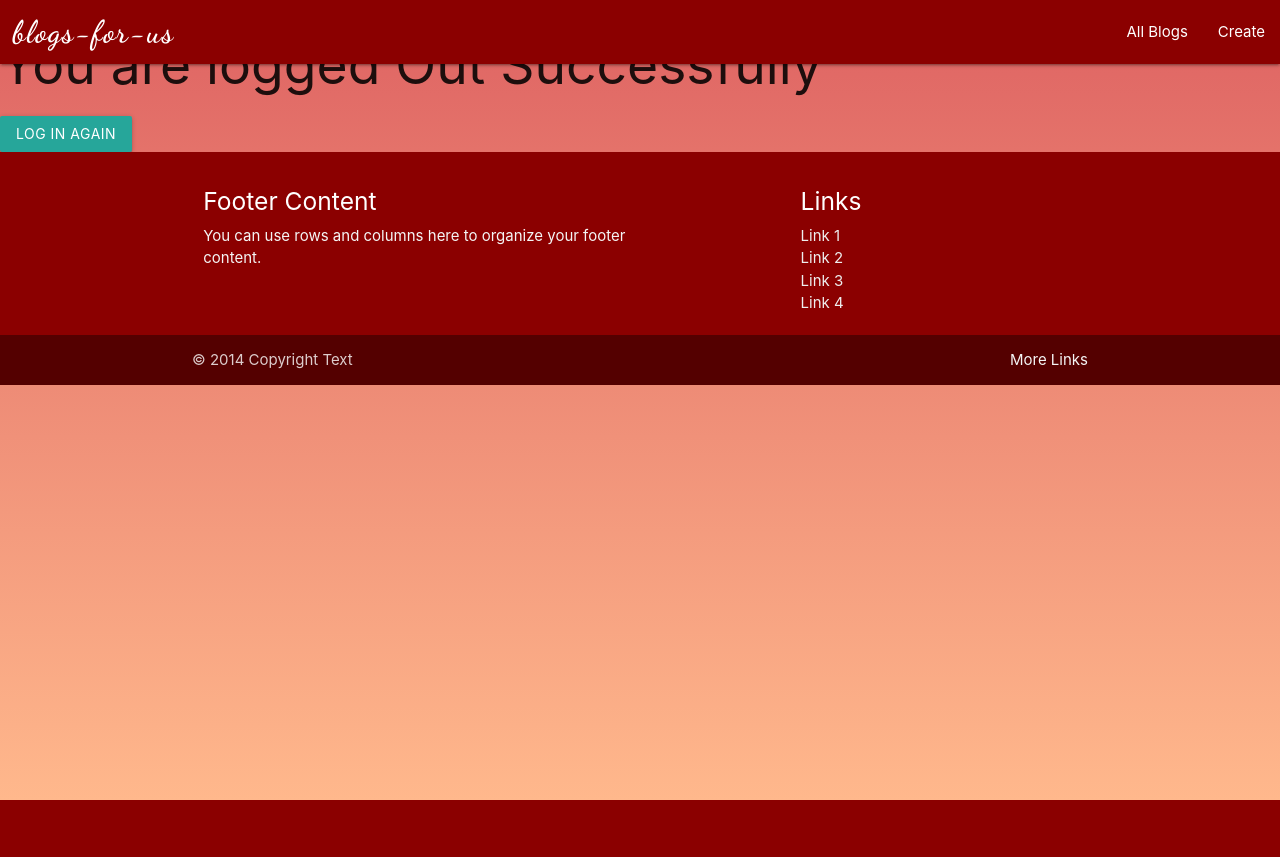
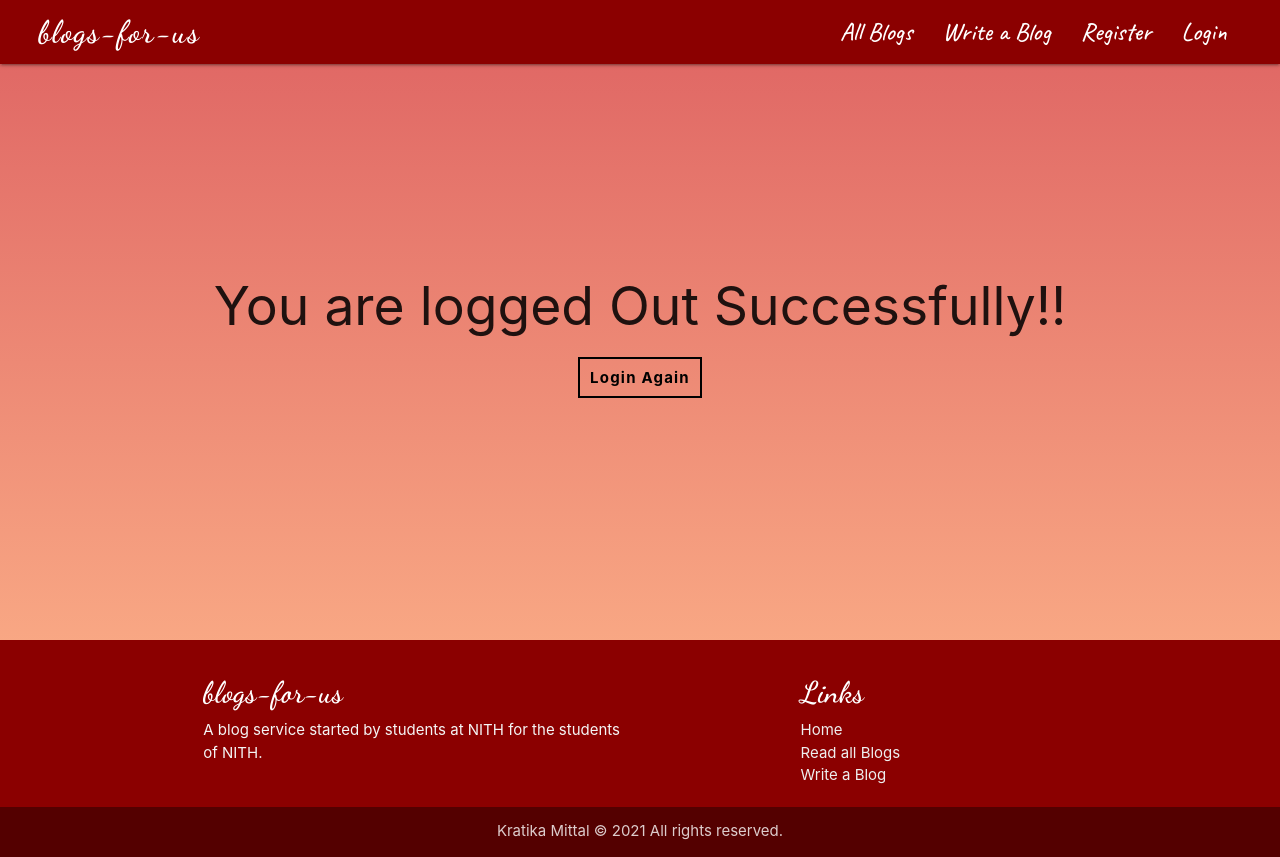
Before and after one commit to kratika19/blog, a Django app: page /logout/ in a window 1280 px wide. Before the commit the page ends 800 px from the top, so only its background shows below. Run offline with Django 3.2, Linux system fonts and the light colour scheme.

Commit message:
basic styling

```diff
--- a/blogs/forms.py
+++ b/blogs/forms.py
@@ -19,4 +19,4 @@ class BlogForm(forms.ModelForm):
 class UserRegistrationsForm(UserCreationForm):
     class Meta:
         model = User
-        fields = ['username', 'password1', 'password2']
+        fields = ['username', 'email', 'password1', 'password2']
--- a/blogs/templates/blogs/all_blogs.html
+++ b/blogs/templates/blogs/all_blogs.html
@@ -12,7 +12,7 @@
 
 {% block content %}
     <section id="all-blogs">
-        <h1>All blogs</h1>
+        <h1>~ All blogs ~</h1>
         <div class="grid">
             {% for blog in blogs %}
                 {% include 'blogs/includes/blogCard.html' %}
--- a/blogs/templates/blogs/base.html
+++ b/blogs/templates/blogs/base.html
@@ -21,14 +21,31 @@
             <a href="#" data-target="mobile-demo" class="sidenav-trigger"><i class="material-icons">menu</i></a>
             <ul class="right hide-on-med-and-down">
                 <li><a href="{% url 'all-blogs' %}">All Blogs</a></li>
-                <li><a href="#">Create</a></li>
+                <li><a href="{% url 'write_blog' %}">Write a Blog</a></li>
+                {% if user.is_authenticated %}
+                    <li><a href="#">Profile</a></li>
+                    <li><a href="{% url 'logout' %}">Logout</a></li>
+                {% else %}
+                    <li><a href="{% url 'register' %}">Register</a></li>
+                    <li><a href="{% url 'login' %}">Login</a></li>
+                {% endif %}
             </ul>
         </div>
     </nav>
 
     <ul class="sidenav" id="mobile-demo">
+        <li><a href="{% url 'home' %}" class="brand-logo">blogs-for-us</a>
+        </li>
+        <li><a href="{% url 'home' %}">Home</a></li>
         <li><a href="{% url 'all-blogs' %}">All blogs</a></li>
-        <li><a href="#">Create</a></li>
+        <li><a href="{% url 'write_blog' %}">Write a Blog</a></li>
+        {% if user.is_authenticated %}
+            <li><a href="#">Profile</a></li>
+            <li><a href="{% url 'logout' %}">Logout</a></li>
+        {% else %}
+            <li><a href="{% url 'register' %}">Register</a></li>
+            <li><a href="{% url 'login' %}">Login</a></li>
+        {% endif %}
     </ul>
 </div>
 
@@ -40,25 +57,23 @@
     <div class="container">
         <div class="row">
             <div class="col l6 s12">
-                <h5 class="white-text">Footer Content</h5>
-                <p class="grey-text text-lighten-4">You can use rows and columns here to organize your footer
-                    content.</p>
+                <h5 class="white-text">blogs-for-us</h5>
+                <p class="grey-text text-lighten-4">A blog service started by students at NITH for the students of
+                    NITH.</p>
             </div>
             <div class="col l4 offset-l2 s12">
                 <h5 class="white-text">Links</h5>
                 <ul>
-                    <li><a class="grey-text text-lighten-3" href="#!">Link 1</a></li>
-                    <li><a class="grey-text text-lighten-3" href="#!">Link 2</a></li>
-                    <li><a class="grey-text text-lighten-3" href="#!">Link 3</a></li>
-                    <li><a class="grey-text text-lighten-3" href="#!">Link 4</a></li>
+                    <li><a class="grey-text text-lighten-3" href="{% url 'home' %}">Home</a></li>
+                    <li><a class="grey-text text-lighten-3" href="{% url 'all-blogs' %}">Read all Blogs</a></li>
+                    <li><a class="grey-text text-lighten-3" href="{% url 'write_blog' %}">Write a Blog</a></li>
                 </ul>
             </div>
         </div>
     </div>
     <div class="footer-copyright">
         <div class="container">
-            © 2014 Copyright Text
-            <a class="grey-text text-lighten-4 right" href="#!">More Links</a>
+            Kratika Mittal © 2021 All rights reserved.
         </div>
     </div>
 </footer>
--- a/blogs/templates/blogs/create.html
+++ b/blogs/templates/blogs/create.html
@@ -11,7 +11,7 @@
 {% block content %}
     <main>
         <section class="content">
-            <h1>Write your blog</h1>
+            <h1>~ Write a blog ~</h1>
             <form action="{% url 'write_blog' %}" method="POST" class="my-form">
                 {% csrf_token %}
                 {% for field in form %}
--- a/blogs/templates/blogs/login.html
+++ b/blogs/templates/blogs/login.html
@@ -12,7 +12,7 @@
 {% block content %}
     <main>
         <section class="content">
-        <h2>Login to your Account</h2>
+            <h2>~ Login to your Account ~</h2>
             <form action="{% url 'login' %}" method="POST" class="my-form">
                 {% csrf_token %}
                 {% for field in form %}
@@ -24,9 +24,9 @@
                 {% endfor %}
                 <div class="btn-wrapper">
                     <button type="submit">Log in</button>
+                    <p>Does not have an account? <a href="{% url 'register' %}">Register here!</a></p>
                 </div>
             </form>
-        <p>Does not have an account? <a href="{% url 'register' %}">Register here!</a></p>
         </section>
     </main>
 {% endblock %}
--- a/blogs/templates/blogs/logout.html
+++ b/blogs/templates/blogs/logout.html
@@ -1,11 +1,18 @@
 {% extends 'blogs/base.html' %}
 {% load static %}
+{% block title %}
+    Logged out
+{% endblock %}
+{% block css_files %}
+    <link rel="stylesheet" href="{% static 'css/logout.css' %}?{% now "U" %}">
+{% endblock %}
 {% block content %}
-    <div class="logout">
-        <h2>You are logged Out Successfully</h2>
-
-        <small class="text-muted"
-        ><a class="btn btn-danger" href="{% url 'login' %}">Log In Again</a>
-        </small>
-    </div>
+    <main>
+        <div class="logout">
+            <h2>You are logged Out Successfully!!</h2>
+            <a href="{% url 'login' %}">
+                <button>Login Again</button>
+            </a>
+        </div>
+    </main>
 {% endblock %}
--- a/blogs/templates/blogs/register.html
+++ b/blogs/templates/blogs/register.html
@@ -12,7 +12,7 @@
 {% block content %}
     <main>
         <section class="content">
-        <h2>Create Your Account</h2>
+            <h2>~ Create Your Account ~</h2>
             <form action="{% url 'register' %}" method="POST" class="my-form">
                 {% csrf_token %}
                 {% for field in form %}
@@ -24,6 +24,8 @@
                 {% endfor %}
                 <div class="btn-wrapper">
                     <button type="submit">Register</button>
+                    <p>Already have an account? <a href="{% url 'login' %}">Login here!</a></p>
+
                 </div>
             </form>
         </section>
--- a/static/css/base.css
+++ b/static/css/base.css
@@ -1,4 +1,5 @@
 @import url('https://fonts.googleapis.com/css2?family=Dancing+Script:wght@600;700&family=Patrick+Hand&family=Satisfy&display=swap');
+@import url('https://fonts.googleapis.com/css2?family=Caveat:wght@500&display=swap');
 
 * {
     margin: 0;
@@ -13,32 +14,88 @@ body {
     background-color: rgba(0, 0, 0, 0.4);
     background-attachment: fixed;
 }
+::-webkit-scrollbar {
+    width: 15px;
+    background:lightgray;
+}
 
+::-webkit-scrollbar-track {
+    -webkit-box-shadow: inset 0 0 6px rgb(149, 3, 3);
+    border-radius: 15px;
+}
+
+::-webkit-scrollbar-thumb {
+    border-radius: 15px;
+    -webkit-box-shadow: inset 0 0 6px rgba(0,0,0,0.5);
+    background: #bf1717;
+}
 nav {
     position: fixed;
     top: 0;
     z-index: 10000;
+    font-family: 'Caveat', cursive;
+    font-size: 2rem;
 }
 
 nav .nav-wrapper {
     background-color: darkred;
+    padding: 0 3vw;
 }
 
 nav .nav-wrapper .brand-logo {
     font-family: 'Dancing Script', cursive;
     font-weight: 600;
     letter-spacing: 1.2px;
-    padding-left: 1vw;
 }
 
+nav ul a {
+    font-size: 1.7rem;
+}
+
+.sidenav {
+    background: #DE6262; /* fallback for old browsers */
+    background: -webkit-linear-gradient(to top, #FFB88C, #DE6262); /* Chrome 10-25, Safari 5.1-6 */
+    background: linear-gradient(to top, #FFB88C, #DE6262); /* W3C, IE 10+/ Edge, Firefox 16+, Chrome 26+, Opera 12+, Safari 7+ */
+    background-color: rgba(0, 0, 0, 0.4);
+    z-index: 10000;
+    display: flex;
+    flex-direction: column;
+    align-items: center;
+    justify-content: space-evenly;
+    font-size: 25px;
+    font-family: 'Caveat', cursive;
+}
+
+.sidenav .brand-logo {
+    font-family: 'Dancing Script', cursive;
+    font-weight: 600;
+    letter-spacing: 1.2px;
+    font-size: 2.4rem;
+    color: #fff;
+}
+
+.sidenav li > a {
+    font-size: 1.8rem;
+}
 
 .page-footer {
     background-color: darkred;
-    position:relative;
-    bottom:0;
-    width:100%;
+    position: relative;
+    bottom: 0;
+    width: 100%;
+}
+
+.page-footer h5 {
+    font-family: 'Dancing Script', cursive;
+    font-size: 2rem;
 }
 
 .page-footer .footer-copyright {
     background-color: rgba(0, 0, 0, 0.4);
 }
+
+.page-footer .footer-copyright .container {
+    display: flex;
+    align-items:center;
+    justify-content: center;
+}
--- a/static/css/home.css
+++ b/static/css/home.css
@@ -8,7 +8,7 @@
 }
 
 .home-container {
-    height: 100vh;
+    height: 90vh;
     width: 100%;
 }
 
--- /dev/null
+++ b/static/css/logout.css
@@ -0,0 +1,29 @@
+main {
+    height: 80vh;
+    display: flex;
+    align-items: center;
+    justify-content: center;
+    text-align: center;
+    padding: 0 2rem;
+}
+
+.logout a {
+    margin-top: 4rem;
+    text-decoration: none;
+}
+
+.logout button {
+    padding: 10px;
+    font-size: 1rem;
+    letter-spacing: 1.2px;
+    background-color: transparent;
+    border: 2px solid;
+    font-weight: bold;
+    cursor: pointer;
+}
+
+.logout button:hover,
+.logout button:active {
+    color: darkred;
+    border: 2px solid;
+}
```
Also changed, not shown: static/css/all_blogs.css (+16 -99 lines), static/css/create.css (+22 -7 lines), static/css/detail_blog.css (+10 -3 lines), db.sqlite3.
